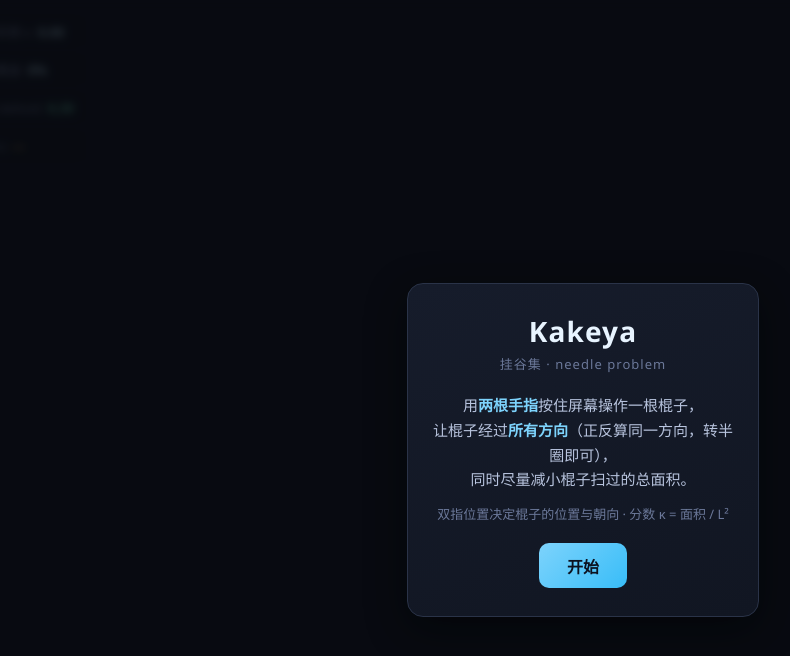
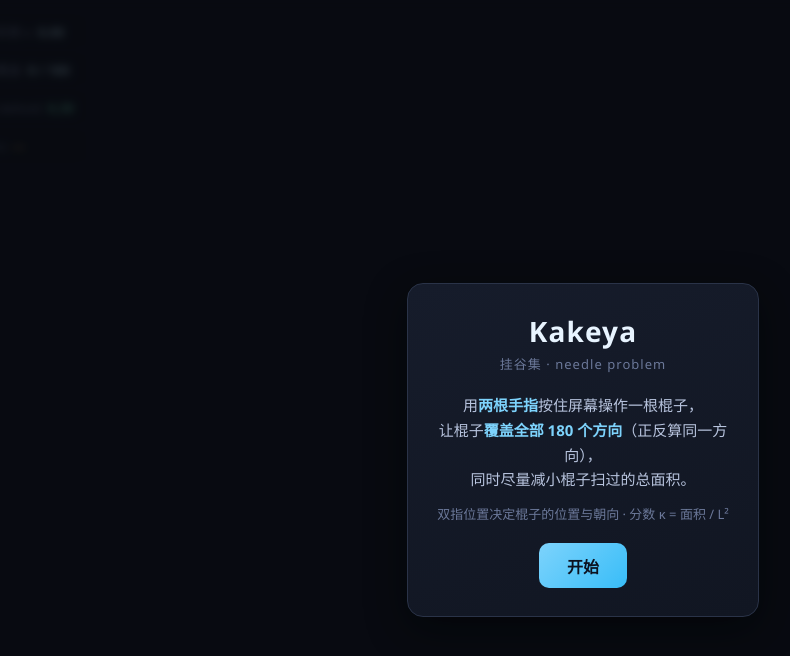
Before and after one commit to zhangyuetong/zhangyuetong.github.io, a Jekyll site: the page assets/games/kakeya/index.html, which Jekyll copies as it is, in a window 1280 px wide. Shown: the top 656 px of the page, without its empty margins (57-847 px from the left). Built offline with Jekyll 4.4.1, drawn with Linux system fonts in a browser that asks for light colours; part of the change alters nothing that is shown.

Commit message:
修改方向判定

```diff
--- a/assets/games/kakeya/game.js
+++ b/assets/games/kakeya/game.js
@@ -48,18 +48,23 @@
   };
 
   var prevStick = null;
-  var stickActive = false;
-
-  function normalizeDirected(angle) {
-    return ((angle % (Math.PI * 2)) + Math.PI * 2) % (Math.PI * 2);
-  }
 
   function toUndirected(angle) {
-    var directed = normalizeDirected(angle);
+    var twoPi = Math.PI * 2;
+    var directed = ((angle % twoPi) + twoPi) % twoPi;
     if (directed >= Math.PI) {
       directed -= Math.PI;
     }
     return directed;
+  }
+
+  function readStickDirection() {
+    var dx = stick.x2 - stick.x1;
+    var dy = stick.y2 - stick.y1;
+    if (Math.hypot(dx, dy) < 0.001) {
+      return stick.angle;
+    }
+    return toUndirected(Math.atan2(dy, dx));
   }
 
   function loadBest() {
@@ -107,7 +112,7 @@
 
   function updateScoreDisplay() {
     areaEl.textContent = formatKappa(areaCoefficient());
-    progressEl.textContent = Math.round((visitedCount / ANGLE_BINS) * 100) + "%";
+    progressEl.textContent = visitedCount + " / " + ANGLE_BINS;
   }
 
   function resize() {
@@ -140,7 +145,6 @@
     sweptCells = 0;
     completed = false;
     prevStick = null;
-    stickActive = false;
 
     sweepCtx.clearRect(0, 0, gridCols, gridRows);
 
@@ -205,8 +209,8 @@
     markLine(to.x1, to.y1, to.x2, to.y2);
   }
 
-  function markAngleBinUndirected(undirected) {
-    var u = ((undirected % Math.PI) + Math.PI) % Math.PI;
+  function markDirectionCoverage(undirected) {
+    var u = toUndirected(undirected);
     var bin = Math.min(
       ANGLE_BINS - 1,
       Math.floor((u / Math.PI) * ANGLE_BINS)
@@ -217,28 +221,8 @@
     }
   }
 
-  function markAngleArc(uFrom, uTo) {
-    var delta = uTo - uFrom;
-
-    if (delta > Math.PI / 2) {
-      delta -= Math.PI;
-    } else if (delta < -Math.PI / 2) {
-      delta += Math.PI;
-    }
-
-    var step = Math.PI / ANGLE_BINS / 2;
-    var steps = Math.max(1, Math.ceil(Math.abs(delta) / step));
-
-    for (var i = 0; i <= steps; i++) {
-      var t = i / steps;
-      var u = uFrom + delta * t;
-      if (u < 0) {
-        u += Math.PI;
-      } else if (u >= Math.PI) {
-        u -= Math.PI;
-      }
-      markAngleBinUndirected(u);
-    }
+  function allDirectionsCovered() {
+    return visitedCount >= ANGLE_BINS;
   }
 
   function currentArea() {
@@ -280,11 +264,8 @@
     var pts = Array.from(pointers.values());
     var mx = (pts[0].x + pts[1].x) / 2;
     var my = (pts[0].y + pts[1].y) / 2;
-    var angle = toUndirected(
-      Math.atan2(pts[1].y - pts[0].y, pts[1].x - pts[0].x)
-    );
+    var fingerAngle = Math.atan2(pts[1].y - pts[0].y, pts[1].x - pts[0].x);
     var half = stickLength / 2;
-    var directed = angle;
 
     prevStick = {
       x1: stick.x1,
@@ -294,24 +275,18 @@
       angle: stick.angle
     };
 
-    stick.x1 = mx - Math.cos(directed) * half;
-    stick.y1 = my - Math.sin(directed) * half;
-    stick.x2 = mx + Math.cos(directed) * half;
-    stick.y2 = my + Math.sin(directed) * half;
-    stick.angle = angle;
+    stick.x1 = mx - Math.cos(fingerAngle) * half;
+    stick.y1 = my - Math.sin(fingerAngle) * half;
+    stick.x2 = mx + Math.cos(fingerAngle) * half;
+    stick.y2 = my + Math.sin(fingerAngle) * half;
+    stick.angle = readStickDirection();
 
     markStickSweep(prevStick, stick);
-
-    if (stickActive) {
-      markAngleArc(prevStick.angle, stick.angle);
-    } else {
-      markAngleBinUndirected(stick.angle);
-      stickActive = true;
-    }
+    markDirectionCoverage(stick.angle);
 
     updateScoreDisplay();
 
-    if (!completed && visitedCount >= ANGLE_BINS) {
+    if (!completed && allDirectionsCovered()) {
       finishRound();
     }
 
@@ -392,9 +367,6 @@
 
   function pointerUp(event) {
     pointers.delete(event.pointerId);
-    if (pointers.size < 2) {
-      stickActive = false;
-    }
     try {
       canvas.releasePointerCapture(event.pointerId);
     } catch (err) {
--- a/assets/games/kakeya/index.html
+++ b/assets/games/kakeya/index.html
@@ -17,7 +17,7 @@
       </div>
       <div class="hud-row">
         <span class="label">方向覆盖</span>
-        <span id="progress" class="value">0%</span>
+        <span id="progress" class="value">0 / 180</span>
       </div>
       <div class="hud-row">
         <span class="label">经典 deltoid</span>
@@ -35,7 +35,7 @@
         <p class="subtitle">挂谷集 · needle problem</p>
         <p class="instructions">
           用<strong>两根手指</strong>按住屏幕操作一根棍子，<br>
-          让棍子经过<strong>所有方向</strong>（正反算同一方向，转半圈即可），<br>
+          让棍子<strong>覆盖全部 180 个方向</strong>（正反算同一方向），<br>
           同时尽量减小棍子扫过的总面积。
         </p>
         <p class="tip">双指位置决定棍子的位置与朝向 · 分数 κ = 面积 / L²</p>
```
